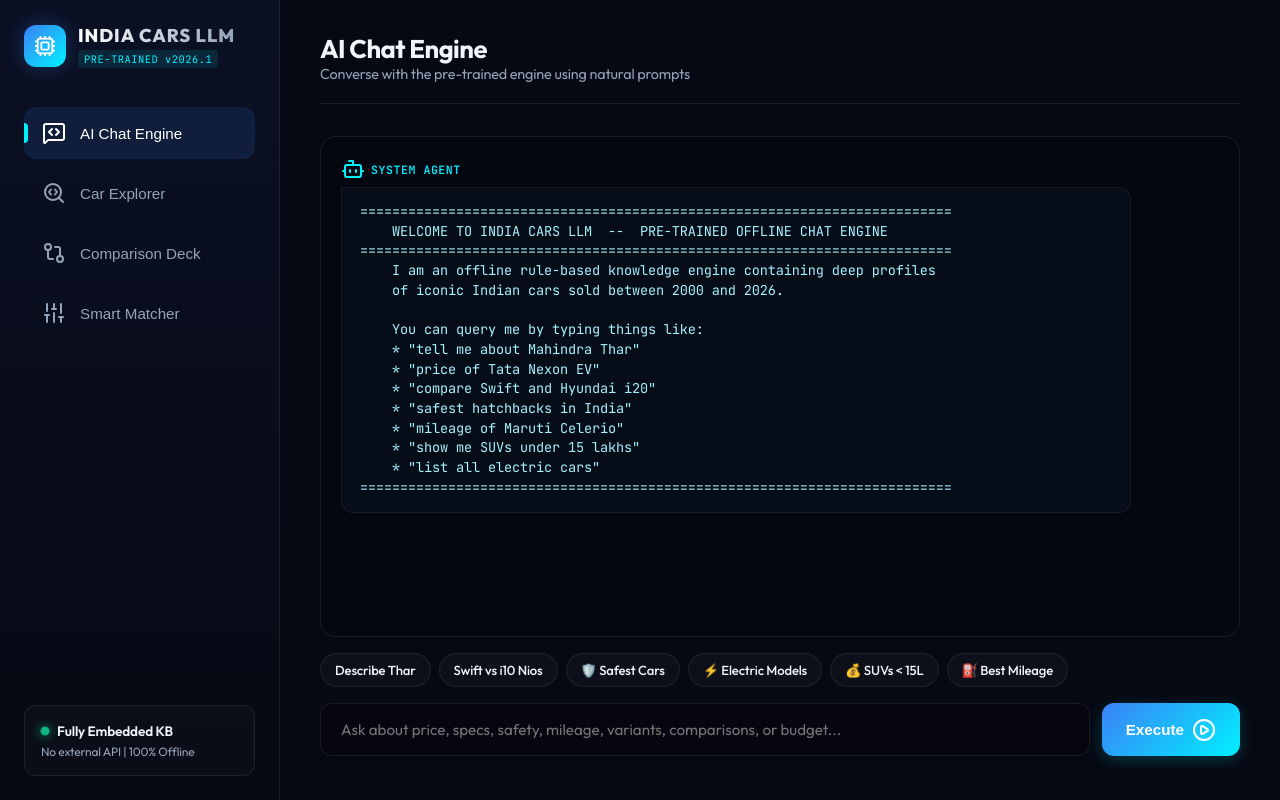
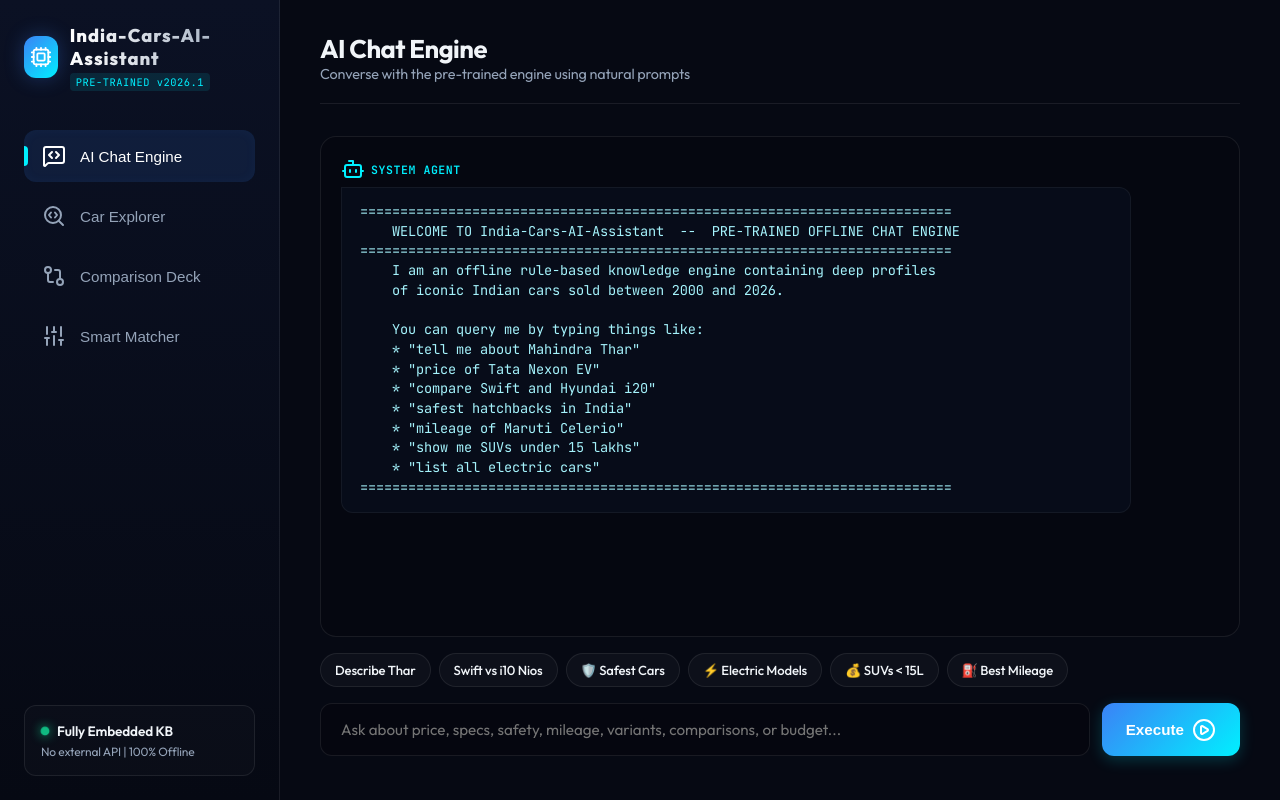
Before and after one commit to satyaakashregani/India-Cars-AI-Assistant, a plain HTML site: page index.html in a window 1280 px wide. Drawn offline with nearby package versions, Linux system fonts and the light colour scheme.

Commit message:
Update title and branding in index.html

```diff
--- a/index.html
+++ b/index.html
@@ -3,7 +3,7 @@
 <head>
   <meta charset="UTF-8">
   <meta name="viewport" content="width=device-width, initial-scale=1.0">
-  <title>India Cars LLM - Pre-Trained Chat Engine</title>
+  <title>India-Cars-AI-Assistant - Pre-Trained Chat Engine</title>
   <!-- Google Fonts: Outfit (Brand & Headings) and JetBrains Mono (Specs & Code Console) -->
   <link rel="preconnect" href="https://fonts.googleapis.com">
   <link rel="preconnect" href="https://fonts.gstatic.com" crossorigin>
@@ -14,6 +14,7 @@
   <script src="https://unpkg.com/lucide@latest"></script>
 </head>
 <body>
+
   <div class="app-container">
 
     <!-- Sidebar Navigation -->
@@ -23,10 +24,11 @@
           <i data-lucide="cpu" class="glow-icon"></i>
         </div>
         <div class="brand-text">
-          <h1>INDIA CARS LLM</h1>
+          <h1>India-Cars-AI-Assistant</h1>
           <span class="version-tag">PRE-TRAINED v2026.1</span>
         </div>
       </div>
+
       <nav class="nav-menu">
         <button class="nav-btn active" id="tab-chat" onclick="switchTab('chat')">
           <i data-lucide="message-square-code"></i>
@@ -49,6 +51,7 @@
           <span class="active-indicator"></span>
         </button>
       </nav>
+
       <div class="system-status">
         <div class="status-indicator">
           <span class="pulse"></span>
@@ -57,6 +60,7 @@
         <p class="status-desc">No external API | 100% Offline</p>
       </div>
     </aside>
+
     <!-- Main Content Area -->
     <main class="main-content">
 
@@ -67,6 +71,7 @@
           <p id="current-tab-desc" class="text-muted">Converse with the pre-trained engine using natural prompts</p>
         </div>
       </header>
+
       <!-- TAB: CHAT ENGINE -->
       <section id="content-chat" class="tab-content active-content animate-slide-up">
         <div class="chat-wrapper">
@@ -79,7 +84,7 @@
               </div>
               <div class="message-body">
                 <pre class="console-font">==========================================================================
-    WELCOME TO INDIA CARS LLM  --  PRE-TRAINED OFFLINE CHAT ENGINE
+    WELCOME TO India-Cars-AI-Assistant  --  PRE-TRAINED OFFLINE CHAT ENGINE
 ==========================================================================
     I am an offline rule-based knowledge engine containing deep profiles
     of iconic Indian cars sold between 2000 and 2026.
@@ -96,6 +101,7 @@
               </div>
             </div>
           </div>
+
           <!-- Suggested Prompts -->
           <div class="suggested-prompts">
             <span class="suggestion" onclick="fillPrompt('tell me about Mahindra Thar')">Describe Thar</span>
@@ -105,6 +111,7 @@
             <span class="suggestion" onclick="fillPrompt('SUVs under 15 lakhs')">💰 SUVs &lt; 15L</span>
             <span class="suggestion" onclick="fillPrompt('mileage of Celerio')">⛽ Best Mileage</span>
           </div>
+
           <!-- Input Bar -->
           <form class="chat-input-area" id="chat-input-form" onsubmit="handleChatSubmit(event)">
             <input type="text" id="chat-query-input" placeholder="Ask about price, specs, safety, mileage, variants, comparisons, or budget..." autocomplete="off">
@@ -115,6 +122,7 @@
           </form>
         </div>
       </section>
+
       <!-- TAB: CAR EXPLORER -->
       <section id="content-explorer" class="tab-content animate-slide-up">
         <!-- Explorer Controls -->
@@ -132,6 +140,7 @@
               <option value="Honda">Honda</option>
             </select>
           </div>
+
           <div class="filter-group">
             <label for="filter-category"><i data-lucide="layout"></i> Body Style</label>
             <select id="filter-category" onchange="applyFilters()">
@@ -143,16 +152,19 @@
               <option value="Electric">Electric Vehicles</option>
             </select>
           </div>
+
           <div class="filter-group search-box">
             <label for="filter-search"><i data-lucide="keyboard"></i> Search Model</label>
             <input type="text" id="filter-search" placeholder="Type to filter..." oninput="applyFilters()">
           </div>
         </div>
+
         <!-- Explorer Grid -->
         <div class="explorer-grid" id="explorer-cards-grid">
           <!-- Cards injected by JS -->
         </div>
       </section>
+
       <!-- TAB: COMPARISON MATRIX -->
       <section id="content-compare" class="tab-content animate-slide-up">
         <div class="compare-selection glassmorphism">
@@ -166,10 +178,12 @@
             <select id="compare-car-2" onchange="renderComparison()"></select>
           </div>
         </div>
+
         <div class="compare-results" id="compare-results-matrix">
           <!-- Matrix rendered by JS -->
         </div>
       </section>
+
       <!-- TAB: SMART MATCHER -->
       <section id="content-matcher" class="tab-content animate-slide-up">
         <div class="matcher-card glassmorphism">
@@ -183,6 +197,7 @@
             <div class="step-line" id="line-3"></div>
             <div class="step-dot" id="dot-4">4<span>Safety</span></div>
           </div>
+
           <!-- Wizard Container -->
           <div class="wizard-container">
             <!-- Step 1: Budget -->
@@ -202,6 +217,7 @@
                 </div>
               </div>
             </div>
+
             <!-- Step 2: Body Style -->
             <div class="wizard-step" id="step-panel-2">
               <h3>Choose your preferred Body Style</h3>
@@ -235,6 +251,7 @@
                 </div>
               </div>
             </div>
+
             <!-- Step 3: Fuel Type -->
             <div class="wizard-step" id="step-panel-3">
               <h3>Select preferred fuel options</h3>
@@ -263,6 +280,7 @@
                 </div>
               </div>
             </div>
+
             <!-- Step 4: Safety Focus -->
             <div class="wizard-step" id="step-panel-4">
               <h3>Is safety rating a high priority?</h3>
@@ -282,6 +300,7 @@
               </div>
             </div>
           </div>
+
           <!-- Wizard Action Bar -->
           <div class="wizard-actions">
             <button class="wiz-btn secondary-btn" id="btn-wiz-prev" onclick="prevStep()" disabled>
@@ -292,14 +311,18 @@
             </button>
           </div>
         </div>
+
         <!-- Wizard Recommendation Output -->
         <div class="recommendations-wrapper" id="wizard-recommendations" style="display: none;">
           <h3 class="rec-title"><i data-lucide="check-circle-2"></i> Tailored Matches for you</h3>
           <div class="explorer-grid" id="matcher-results-grid"></div>
         </div>
       </section>
+
     </main>
+
   </div>
+
   <!-- Detail Modal Overlay -->
   <div class="modal-overlay" id="car-detail-modal" onclick="closeModal()">
     <div class="modal-content glassmorphism" onclick="event.stopPropagation()">
@@ -309,6 +332,7 @@
       </div>
     </div>
   </div>
+
   <!-- Database & Application Scripts -->
   <script src="cars_data.js"></script>
   <script src="app.js"></script>
```
